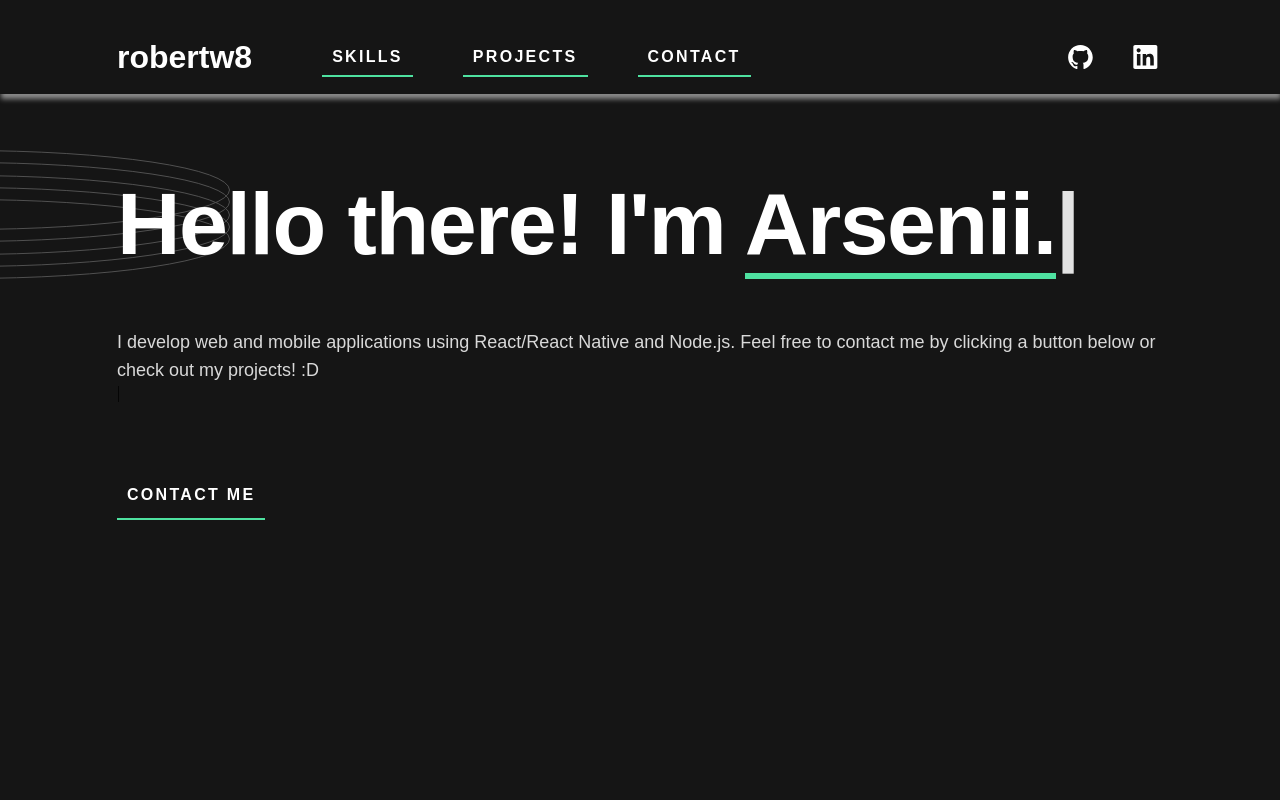
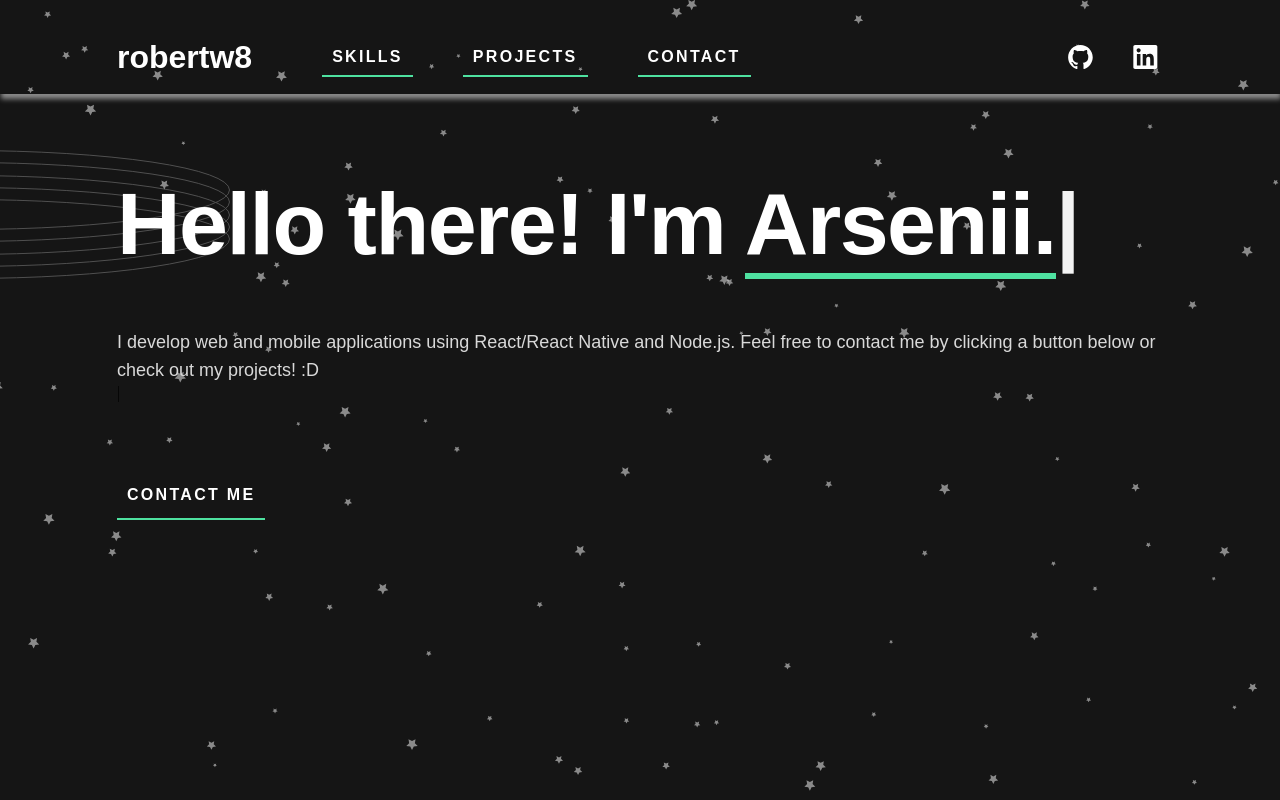
Before and after one commit to Robertw8/portfolio, a React (Vite) app: page / in a window 1280 px wide. Shown: the top 800 px of the page. Built offline with nearby package versions, Linux system fonts and the light colour scheme; a web font is replaced by a local one.

Commit message:
implement react-particles

```diff
--- a/src/App.jsx
+++ b/src/App.jsx
@@ -5,10 +5,12 @@ import { Skills } from "./components/Skills";
 import { Projects } from "./components/Projects";
 import { Contact } from "./components/Contact";
 import { Footer } from "./components/Footer";
+import { Background } from "./components/Background";
 
 function App() {
 	return (
 		<>
+			<Background />
 			<Header />
 			<main className='main'>
 				<Hero />
--- /dev/null
+++ b/src/components/Background.jsx
@@ -0,0 +1,71 @@
+import React, { useCallback } from "react";
+import Particles from "react-particles";
+import { loadFull } from "tsparticles";
+
+export const Background = () => {
+	const particlesInit = useCallback(async (engine) => {
+		await loadFull(engine);
+	}, []);
+
+	const particlesLoaded = useCallback(async (container) => {}, []);
+	const options = {
+		background: {
+			color: {
+				value: "#151515",
+			},
+		},
+		fpsLimit: 120,
+		interactivity: {
+			detectsOn: "window",
+			events: {
+				resize: true,
+			},
+		},
+		particles: {
+			color: {
+				value: "#ffffff",
+			},
+			links: {
+				color: "random",
+				distance: 150,
+				enable: false,
+				opacity: 0.5,
+				width: 1,
+			},
+			move: {
+				bounce: false,
+				direction: "bottom",
+				enable: true,
+				outModes: {
+					bottom: "out",
+					left: "out",
+					right: "out",
+					top: "out",
+				},
+				random: true,
+				speed: 2,
+				straight: false,
+			},
+			number: {
+				density: {
+					enable: true,
+					value_area: 800,
+				},
+				value: 100,
+			},
+			opacity: {
+				value: 0.5,
+			},
+			shape: {
+				type: "star",
+			},
+			size: {
+				random: true,
+				value: 3,
+			},
+		},
+		detectRetina: true,
+	};
+
+	return <Particles id='tsparticles' init={particlesInit} loaded={particlesLoaded} options={options} />;
+};
```
